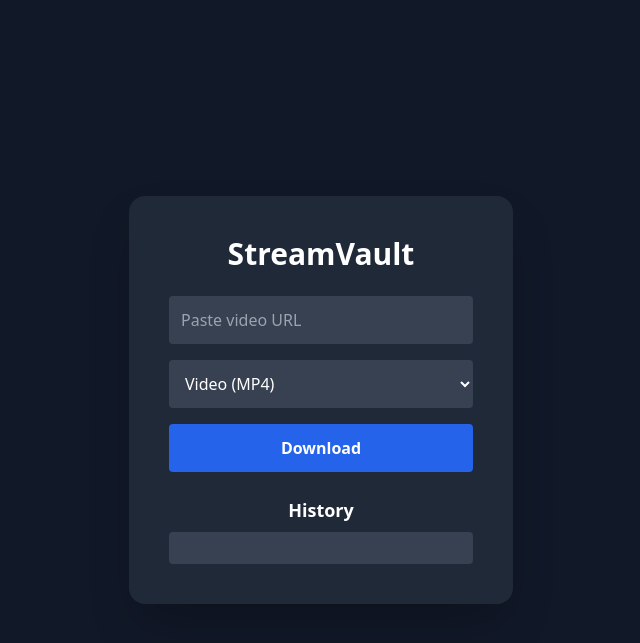
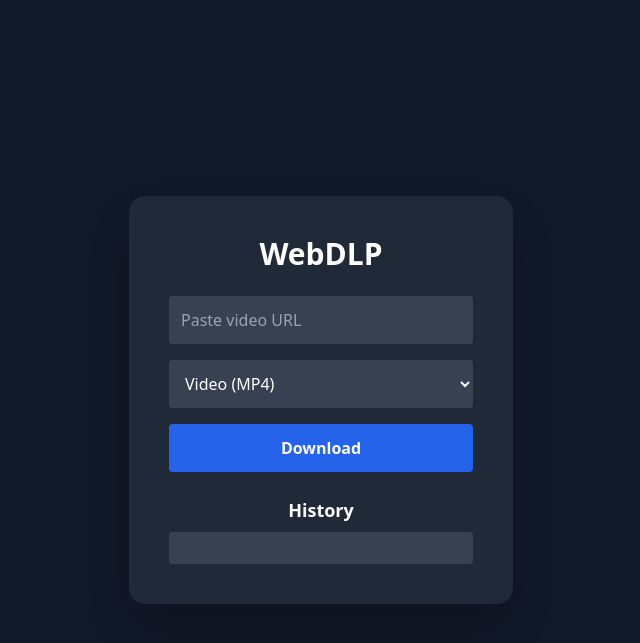
Before and after one commit to enrilinux/streamvault, a FastAPI app: page / in a window 1280 px wide. Shown: the top 643 px of the page, without its empty margins (319-959 px from the left). Run offline with FastAPI, Linux system fonts and the light colour scheme; data that the repository does not hold is empty; some libraries are stand-ins or nearby versions.

Commit message:
seventh commit

```diff
--- a/app/templates/index.html
+++ b/app/templates/index.html
@@ -2,7 +2,7 @@
 <html>
 
 <head>
-<title>StreamVault</title>
+<title>WebDLP</title>
 <script src="https://cdn.tailwindcss.com"></script>
 </head>
 
@@ -11,7 +11,7 @@
 <div class="bg-gray-800 p-10 rounded-2xl shadow-2xl w-96">
 
 <h1 class="text-3xl font-bold mb-6 text-center">
-StreamVault
+WebDLP
 </h1>
 
 <input
--- a/docker-compose.yml
+++ b/docker-compose.yml
@@ -1,10 +1,10 @@
 services:
 
-  streamvault:
+  webdlp:
 
     build: .
 
     ports:
       - 8087:8000
     volumes:
-      - ./downloads:/app/downloads
+      - /media/enrico/Volume/webdlp-downloads:/app/downloads
```
Also changed, not shown: README.md.
